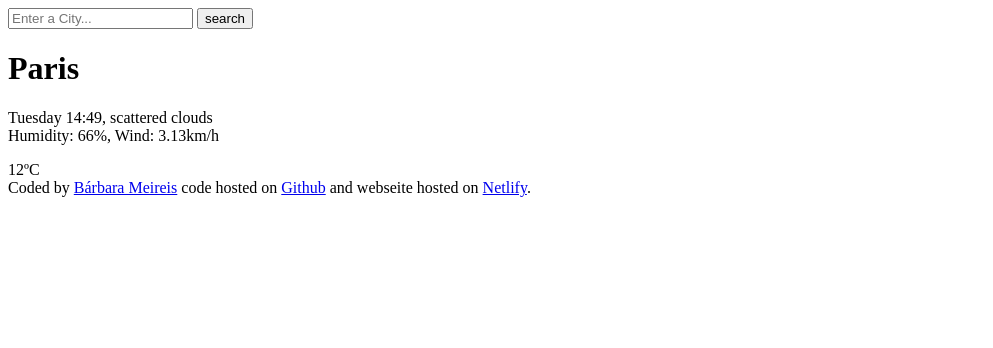
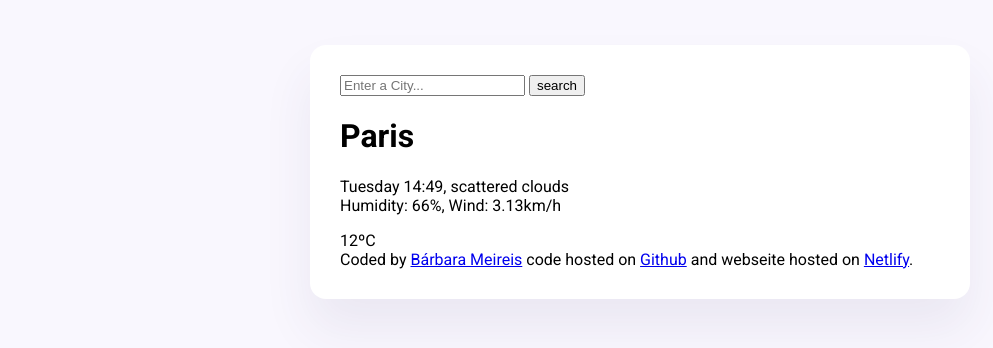
Before and after one commit to bmeireis/meteorology, a plain HTML site: page index.html in a window 1280 px wide. Shown: the whole page, without its empty margins (0-993 px from the left). Drawn offline with Linux system fonts and the light colour scheme.

Commit message:
styled main container and added custom font

```diff
--- a/index.html
+++ b/index.html
@@ -3,9 +3,15 @@
   <head>
     <meta charset="UTF-8" />
     <meta name="viewport" content="width=device-width, initial-scale=1.0" />
+    <link
+      href="https://fonts.googleapis.com/css2?family=Roboto:ital,wght@0,100;0,300;0,400;0,500;0,700;0,900;1,100;1,300;1,400;1,500;1,700;1,900&display=swap"
+      rel="stylesheet"
+    />
+    <link rel="stylesheet" href="src/style.css" />
     <title>Meteo App</title>
   </head>
   <body>
+    <div class="weather-app">
       <header>
         <form>
           <input type="search" placeholder="Enter a City..." required />
@@ -25,7 +31,9 @@
       </main>
       <footer>
         Coded by
-      <a href="https://github.com/bmeireis" target="_blank">Bárbara Meireis</a>
+        <a href="https://github.com/bmeireis" target="_blank"
+          >Bárbara Meireis</a
+        >
         code hosted on
         <a href="https://github.com/bmeireis/meteorology" target="_blank"
           >Github</a
@@ -35,5 +43,6 @@
           >Netlify</a
         >.
       </footer>
+    </div>
   </body>
 </html>
--- /dev/null
+++ b/src/style.css
@@ -0,0 +1,13 @@
+body {
+  background-color: #f9f7fe;
+  font-family: "Roboto", sans-serif;
+}
+
+.weather-app {
+  background: white;
+  max-width: 600px;
+  margin: 45px auto;
+  box-shadow: 0 30px 50px rgba(65, 50, 100, 0.08);
+  border-radius: 16px;
+  padding: 30px;
+}
```
Also changed, not shown: src/index.css (deleted). Lines whose indentation alone changed are shown as unchanged.
